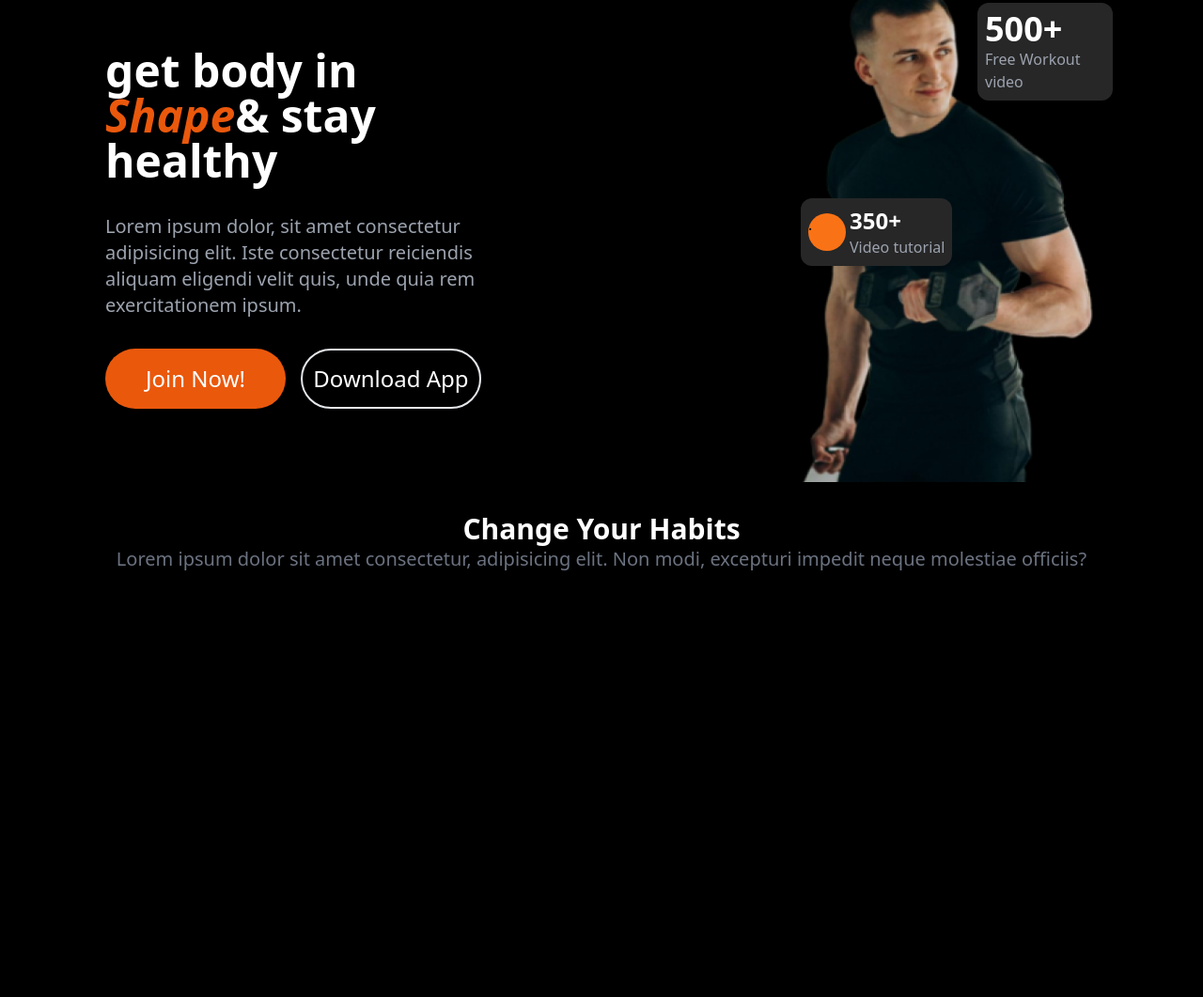
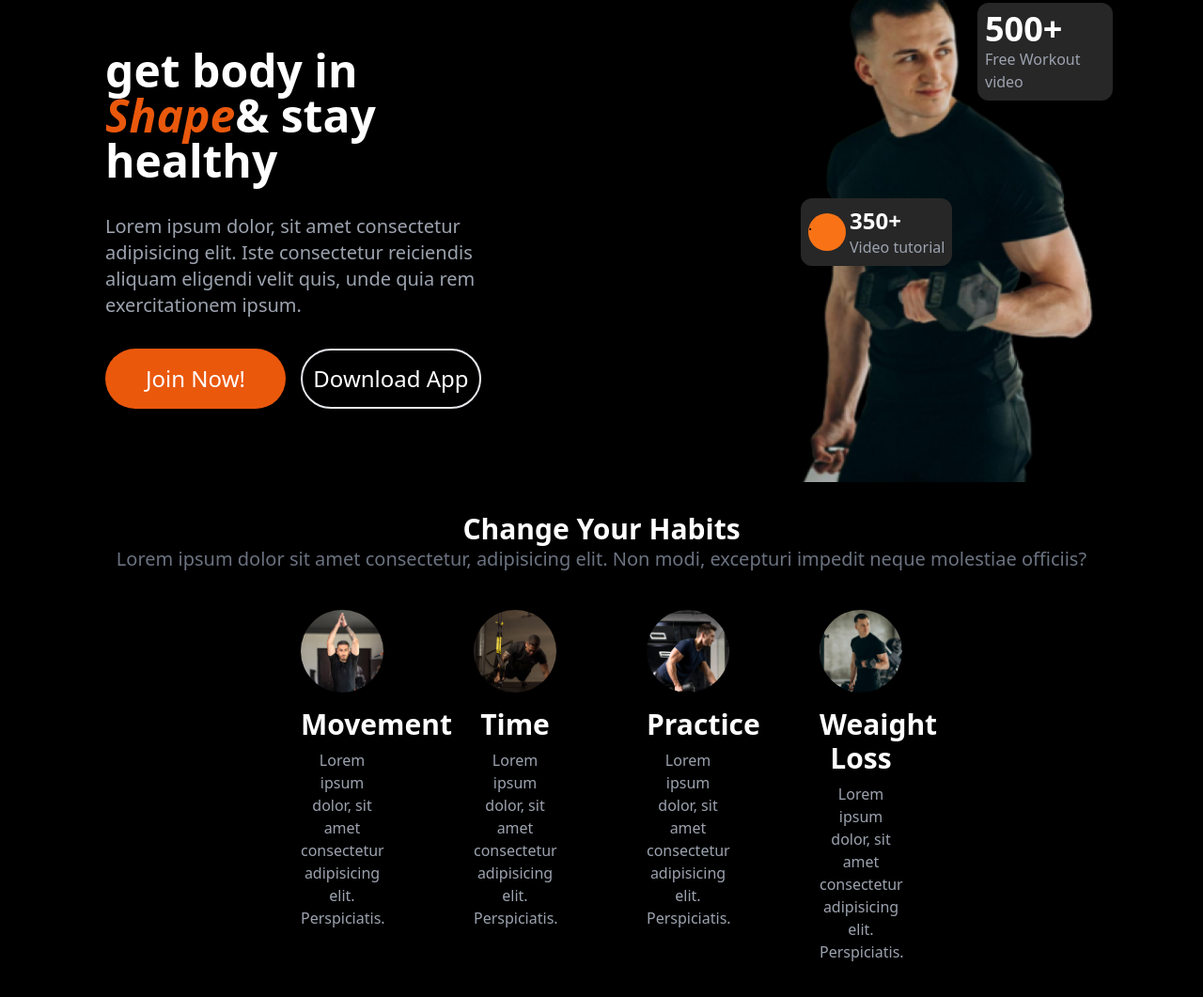
Before and after one commit to manikblocck/assig-02-with-tailwind, a website built with Vite: page index.html in a window 1280 px wide. Shown: the part 225-1286 px from the top of the page at 94% size. Before the commit the page ends 834 px from the top, so only its background shows below. Built offline with nearby package versions, Linux system fonts and the light colour scheme.

Commit message:
round-cards-done

```diff
--- a/index.html
+++ b/index.html
@@ -52,6 +52,28 @@
                 <p class="text-gray-500 text-xl text-center">Lorem ipsum dolor sit amet consectetur, adipisicing elit. Non modi, excepturi impedit neque molestiae officiis?</p>
             </div>
         </div>
+        <div id="ROUND_CARD" class="w-2/4 mx-auto my-10 md:grid md:grid-cols-2 md:gap-5 xl:gap-24 xl:grid-cols-4">
+            <div class="mb-3">
+                <img class="rounded-full mx-auto" src="images/image 2.png" alt="">
+                <h1 class="text-3xl text-white text-center mt-4 font-semibold">Movement</h1>
+                <p class="text-gray-400 text-center mt-2">Lorem ipsum dolor, sit amet consectetur adipisicing elit. Perspiciatis.</p>
+            </div>
+            <div class="mb-3">
+                <img class="rounded-full mx-auto" src="images/image 3.png" alt="">
+                <h1 class="text-3xl text-white text-center mt-4 font-semibold">Time</h1>
+                <p class="text-gray-400 text-center mt-2">Lorem ipsum dolor, sit amet consectetur adipisicing elit. Perspiciatis.</p>
+            </div>
+            <div class="mb-3">
+                <img class="rounded-full mx-auto" src="images/image 4.png" alt="">
+                <h1 class="text-3xl text-white text-center mt-4 font-semibold">Practice</h1>
+                <p class="text-gray-400 text-center mt-2">Lorem ipsum dolor, sit amet consectetur adipisicing elit. Perspiciatis.</p>
+            </div>
+            <div class="mb-3">
+                <img class="rounded-full mx-auto" src="images/image 5.png" alt="">
+                <h1 class="text-3xl text-white text-center mt-4 font-semibold">Weaight Loss</h1>
+                <p class="text-gray-400 text-center mt-2">Lorem ipsum dolor, sit amet consectetur adipisicing elit. Perspiciatis.</p>
+            </div>
+        </div>
     </main>
 </body>
 </html>
```
